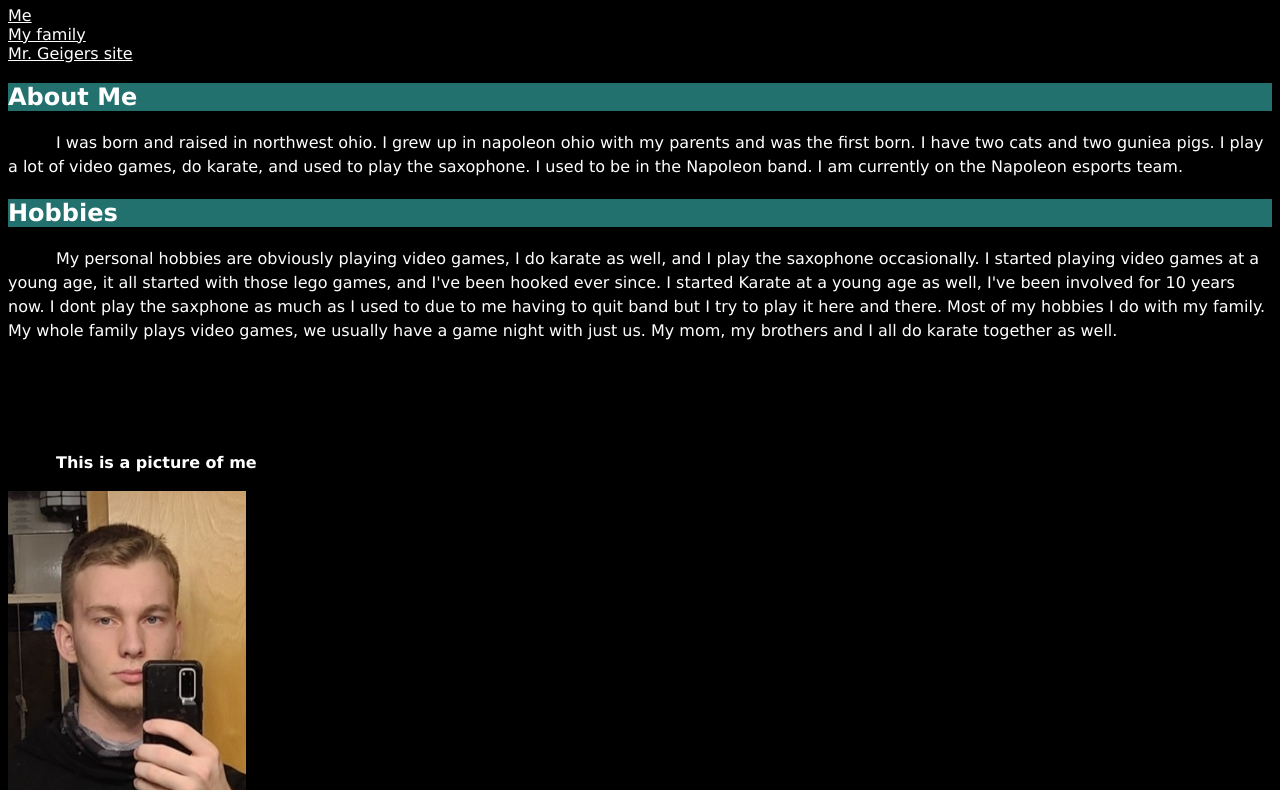
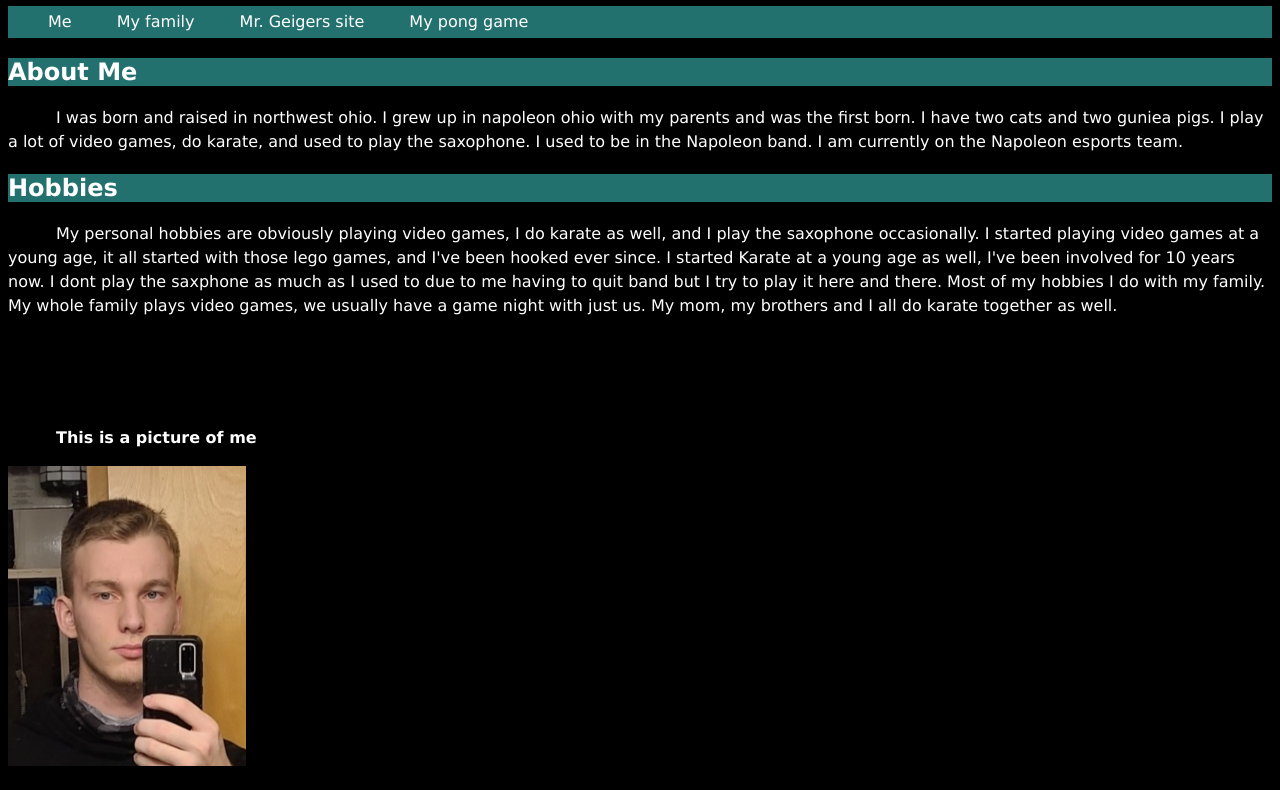
Before and after one commit to AshtonCreager/My-web-page, a plain HTML site: page index.html in a window 1280 px wide. Shown: the part 75-865 px from the top of the page. Drawn offline with Linux system fonts and the light colour scheme.

Commit message:
updated website

```diff
--- a/index.html
+++ b/index.html
@@ -20,22 +20,19 @@
 
 		<h1>Ashton Creager's <em>Superb</em> Page</h1>
 
+		<nav>
+			<ul>
 				<!-- takes you to a picture of me -->
 
-		<a href="#picofme">Me</a>
-
-			<br />
-
+		<li><a href="#picofme">Me</a></li>
 				<!-- takes you to the page with my family -->
-
-		<a href="indexfamily.html">My family</a>
-
-			<br />
-
+		<li><a href="indexfamily.html">My family</a></li>
 				<!-- takes you to Mr. Geigers site -->
-
-		<a href="https://mrgeiger.com/">Mr. Geigers site</a>
-
+		<li><a href="https://mrgeiger.com/">Mr. Geigers site</a></li>
+				<!-- take syou to my pong game page -->
+		<li><a href="pong.html">My pong game</a></li>
+			</ul>
+		</nav>
 				<!-- About me and my hobbies -->
 
 		<h2>About Me</h2>
@@ -63,6 +60,10 @@
 				 width= "238" height="300"
 				 id= "picofme"/>
 
+			<br /><br /><br /><br />
+
+
+
 
 
 	<h5>Copyright &copy; Ashton Creager 2021</h5>
--- a/myStyle.css
+++ b/myStyle.css
@@ -19,7 +19,6 @@ h5
 {
 	color: #23716E;
 }
-
 
 a
 {
@@ -45,3 +44,36 @@ ul
 {
 	color: white;
 }
+
+nav
+{
+	background-color: #23716E;
+	line-height: 200%;
+	display: block;
+}
+
+nav li
+{
+	display: inline;
+	padding-right: 40px;
+	list-style-type: none;
+}
+
+nav a:link
+{
+	color: white;
+	text-decoration: none;
+}
+nav a:visited
+{
+	color:white;
+}
+nav a:hover
+{
+	text-decoration:underline;
+}
+nav a:active
+{
+	color:black;
+	text-decoration:underline;
+}
--- /dev/null
+++ b/pongStyle.css
@@ -0,0 +1,37 @@
+ol
+{
+	color: white;
+	list-style-image: url("../myweb/red bar-1.png.png");
+}
+
+ul
+{
+	color: white;
+	list-style-image: url("../myweb/blue bar-1.png.png");
+}
+
+h2
+{
+	color: white;
+	background-color: #23716E;
+}
+
+body
+{
+	background-color: black;
+	font-family: "Veranda", "Geneva", "Helveitca", sans-serif;
+}
+
+p
+{
+	color: white;
+	font-weight: normal;
+	font-size: 1em;
+	text-indent: 3em;
+	line-height: 1.5em;
+}
+
+a
+{
+	color: white;
+}
```
Also changed, not shown: pong.html (added, +42 -0 lines), blue bar-1.png.png (added), red bar-1.png.png (added).
